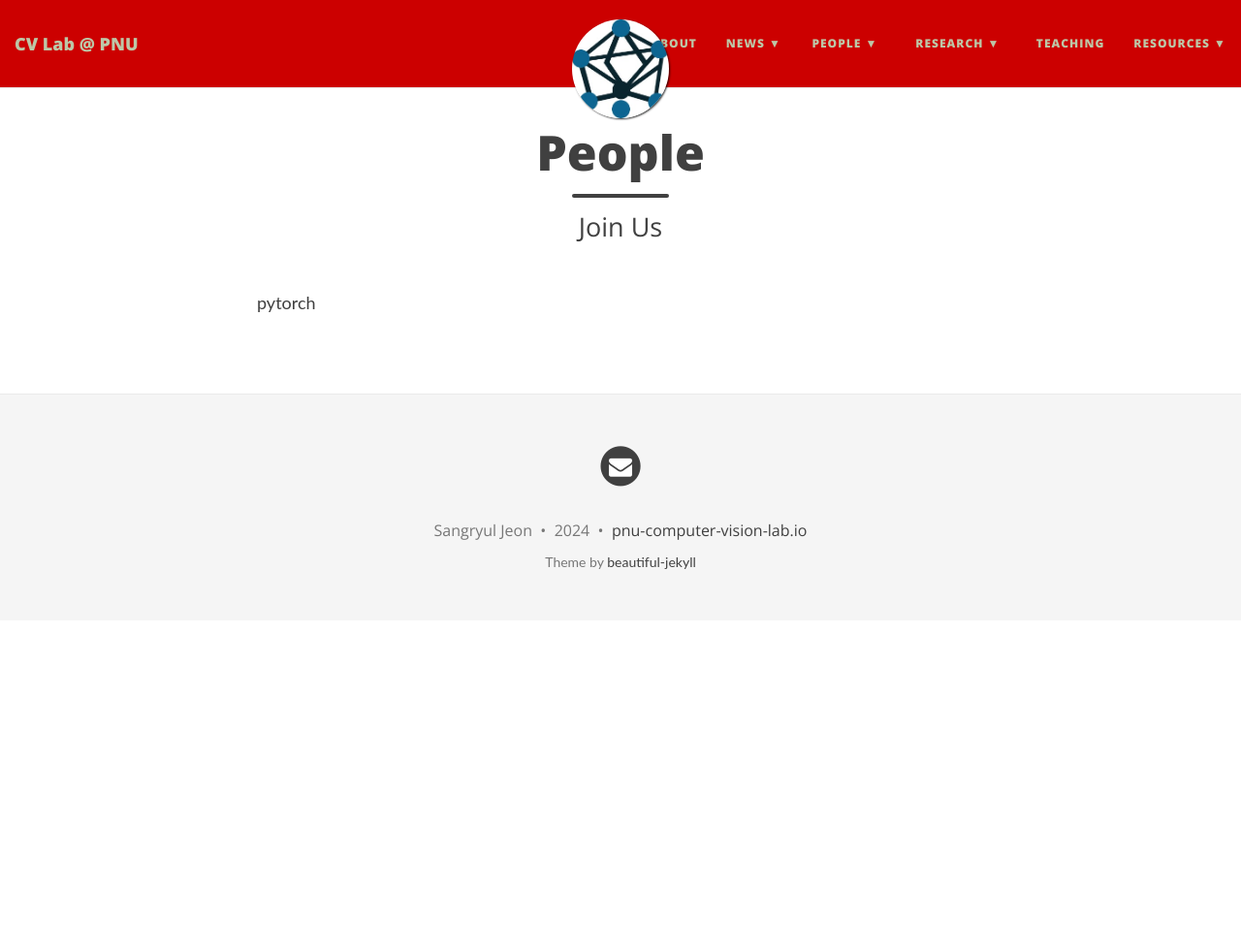
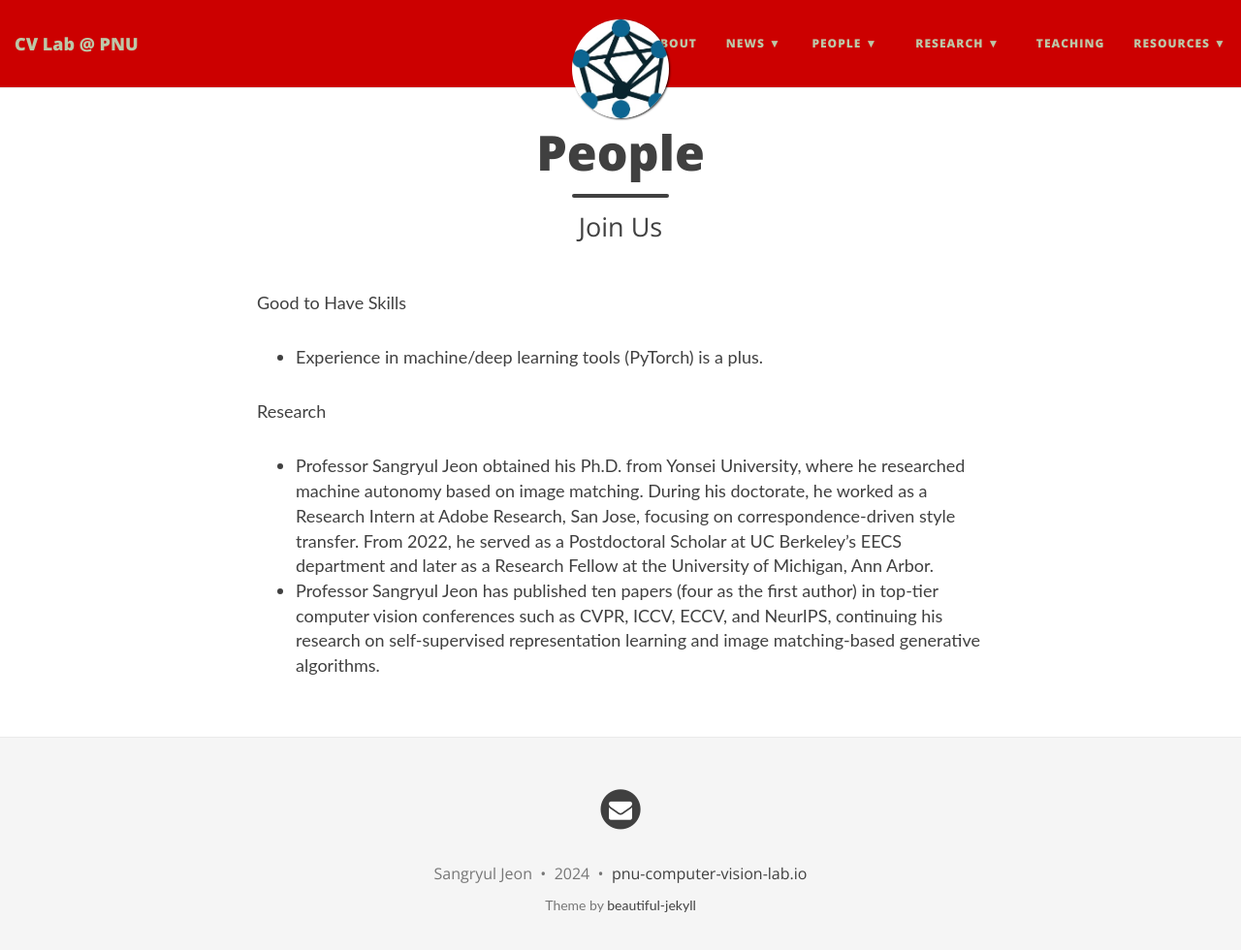
Before and after one commit to pnu-computer-vision-lab/pnu-computer-vision-lab.github.io, a Jekyll site: the page built from people/joinus.md, in a window 1280 px wide and 994 px high. Shown: the top 980 px of the window at 97% size. Built offline with Jekyll 4.4.1, drawn with Linux system fonts in a browser that asks for light colours; nearby versions of some CDN libraries.

Commit message:
Update joinus.md

```diff
--- a/people/joinus.md
+++ b/people/joinus.md
@@ -4,4 +4,9 @@ title: People
 subtitle: Join Us
 ---
 
-pytorch
+Good to Have Skills
+- Experience in machine/deep learning tools (PyTorch) is a plus.
+
+Research
+- Professor Sangryul Jeon obtained his Ph.D. from Yonsei University, where he researched machine autonomy based on image matching. During his doctorate, he worked as a Research Intern at Adobe Research, San Jose, focusing on correspondence-driven style transfer. From 2022, he served as a Postdoctoral Scholar at UC Berkeley's EECS department and later as a Research Fellow at the University of Michigan, Ann Arbor.
+- Professor Sangryul Jeon has published ten papers (four as the first author) in top-tier computer vision conferences such as CVPR, ICCV, ECCV, and NeurIPS, continuing his research on self-supervised representation learning and image matching-based generative algorithms.
```
